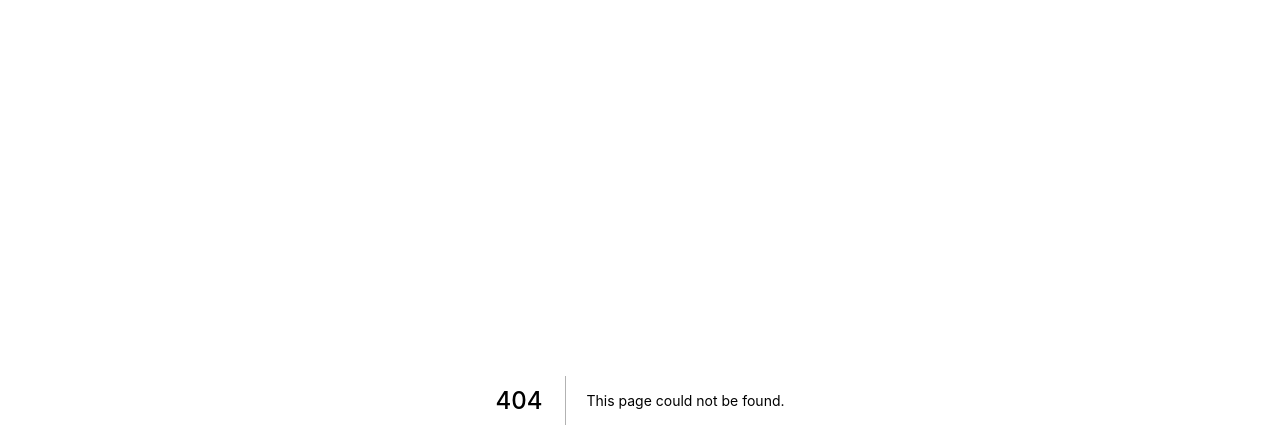
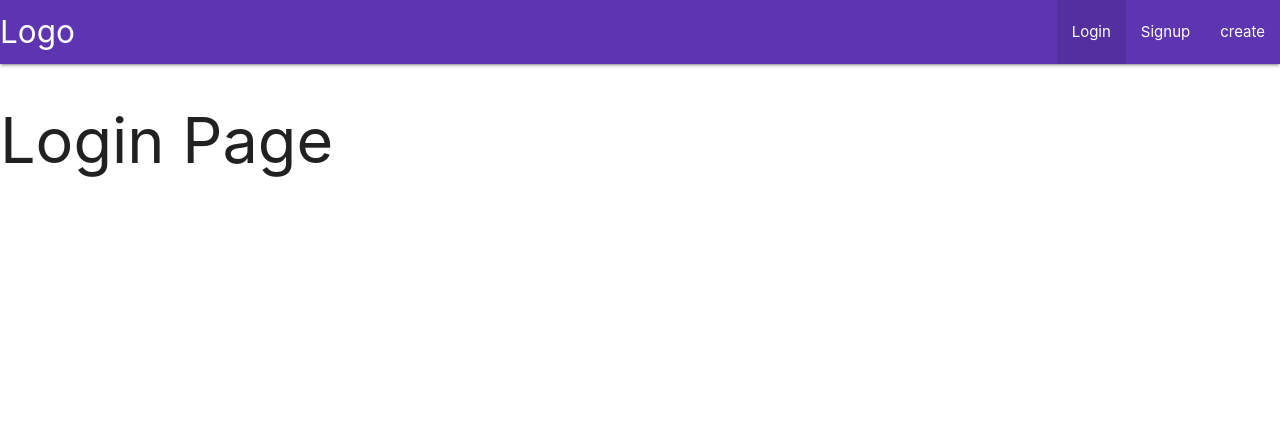
Before and after one commit to GraniteMask/pictureland, a Next.js app: page /login in a window 1280 px wide. Before the commit this address had no page. Shown: the top 448 px of the page. Built offline with nearby package versions, Linux system fonts and the light colour scheme.

Commit message:
add navbar active

```diff
--- a/components/Layout.js
+++ b/components/Layout.js
@@ -1,10 +1,16 @@
 import NavBar from "./Navbar"
+import Head from 'next/head'
 
 const layout = ({children}) =>{
     return(
         <>
+            <Head>
+                <link rel="stylesheet" href="https://cdnjs.cloudflare.com/ajax/libs/materialize/1.0.0/css/materialize.min.css" />
+
+            </Head>
             <NavBar />
             {children}
+            <script src="https://cdnjs.cloudflare.com/ajax/libs/materialize/1.0.0/js/materialize.min.js"></script>
         </>
     )
 }
--- a/components/Navbar.js
+++ b/components/Navbar.js
@@ -1,6 +1,25 @@
+import Link from 'next/link'
+import {useRouter} from 'next/router'
+
 const NavBar = () =>{
+    const router = useRouter()
+    function isActive(route){
+        if(route == router.pathname){
+            return "active"
+        }
+        else ""
+    }
     return(
-        <h1>NavBar</h1>
+        <nav>
+            <div className="nav-wrapper #5e35b1 deep-purple darken-1">
+            <Link href="/"><a className="brand-logo left">Logo</a></Link>
+            <ul id="nav-mobile" class="right">
+                <li className={isActive('/login')}><Link href="/login" ><a >Login</a></Link></li>
+                <li className={isActive('/signup')}><Link href="/signup" ><a >Signup</a></Link></li>
+                <li className={isActive('/create')}><Link href="/create" ><a >create</a></Link></li>
+            </ul>
+            </div>
+        </nav>
     )
 }
 
--- a/pages/_app.js
+++ b/pages/_app.js
@@ -1,7 +1,14 @@
-import '../styles/globals.css'
+// import '../styles/globals.css'
+import Layout from '../components/Layout'
+
+
 
 function MyApp({ Component, pageProps }) {
-  return <Component {...pageProps} />
+  return(
+    <Layout>
+      <Component {...pageProps} />
+    </Layout>
+  )
 }
 
 export default MyApp
--- a/pages/index.js
+++ b/pages/index.js
@@ -1,11 +1,9 @@
 import Link from 'next/Link'
 import NavBar from '../components/Navbar'
-import Navbar from '../components/Navbar'
 
 const Home = () =>{
   return(
   <div>
-    <NavBar />
     <h1>Hi</h1>
   </div>
   )
--- /dev/null
+++ b/pages/login.js
@@ -0,0 +1,11 @@
+import Link from 'next/Link'
+
+const Login = () =>{
+    return(
+        <div>
+            <h1>Login Page</h1>
+        </div>
+    )
+}
+
+export default Login
```
Also changed, not shown: pages/create.js (added, +11 -0 lines), pages/product.js (added, +12 -0 lines), pages/signup.js (added, +11 -0 lines).
